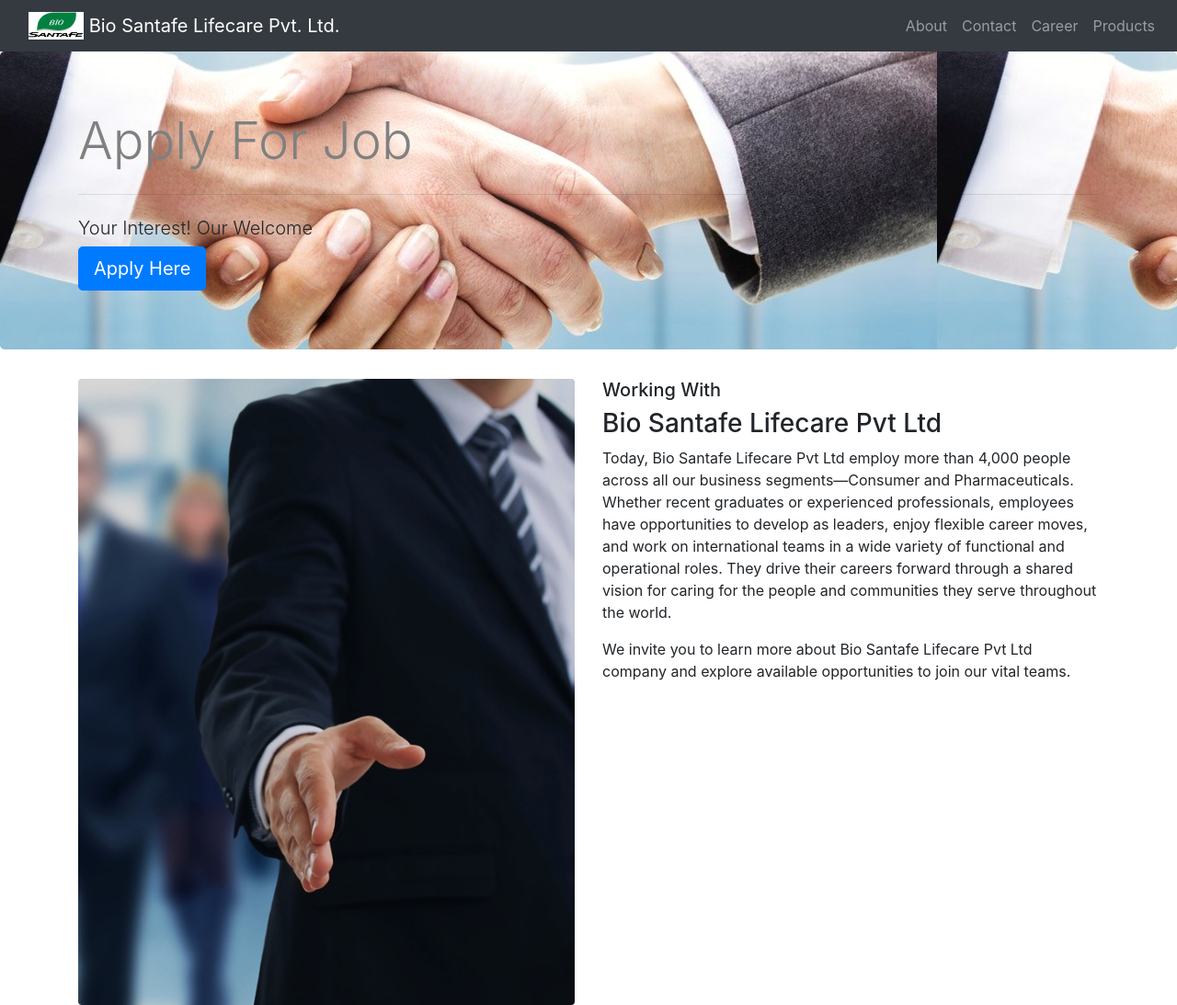
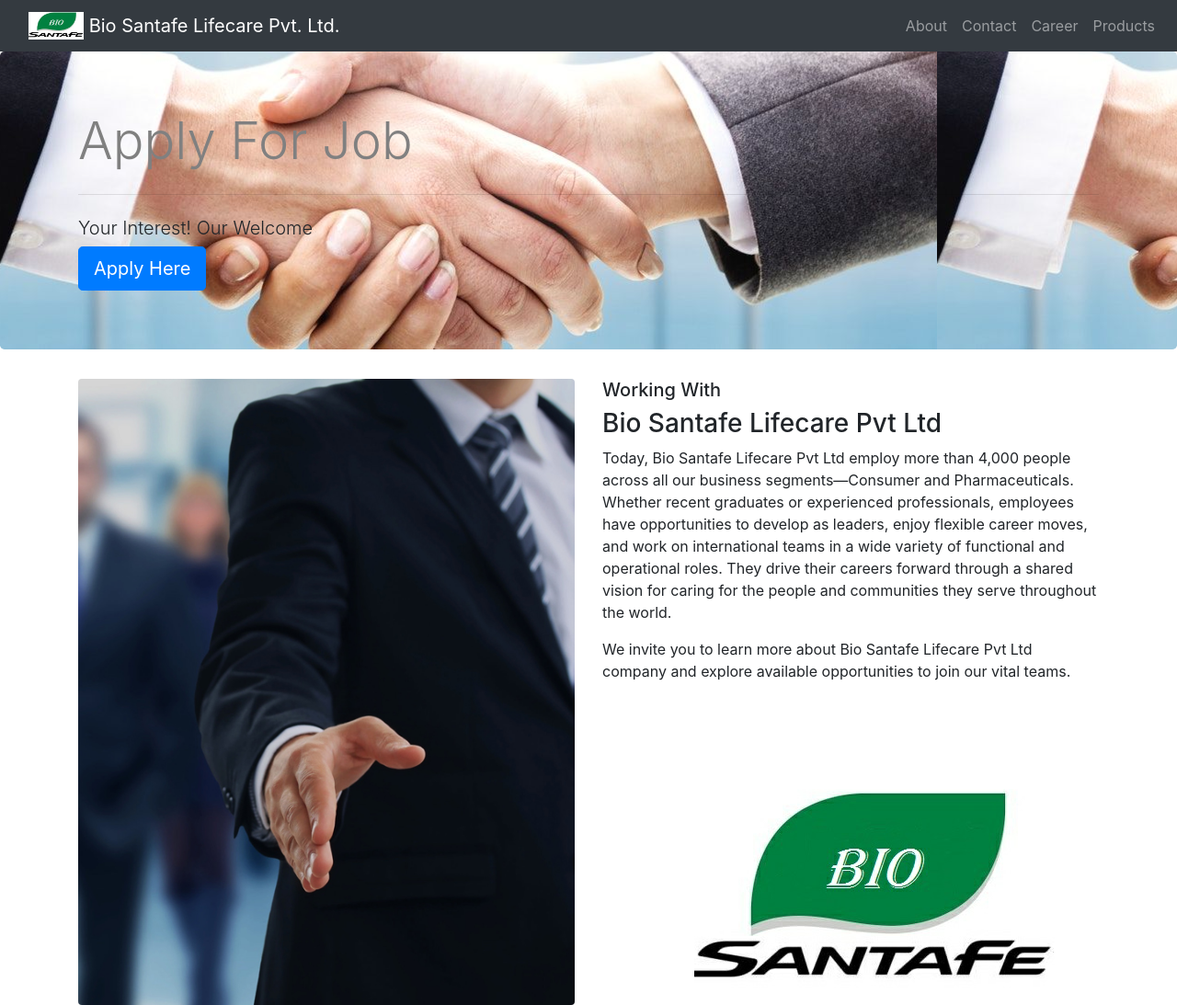
Before and after one commit to KamranEllahi/biosantafe, a plain HTML site: page career.html in a window 1280 px wide. Shown: the top 1093 px of the page at 92% size. Drawn offline with Linux system fonts and the light colour scheme.

Commit message:
Add files via upload

```diff
--- a/career.html
+++ b/career.html
@@ -69,7 +69,7 @@
           <p>Today, Bio Santafe Lifecare Pvt Ltd employ more than 4,000 people across all our business segments—Consumer and Pharmaceuticals. Whether recent graduates or experienced professionals, employees have opportunities to develop as leaders, enjoy flexible career moves, and work on international teams in a wide variety of functional and operational roles. They drive their careers forward through a shared vision for caring for the people and communities they serve throughout the world.</p>
 
 <p>We invite you to learn more about Bio Santafe Lifecare Pvt Ltd company and explore available opportunities to join our vital teams.</p>
-<img class="img-fluid rounded" src="Images/logo.png" alt="" style="padding-left:100px;padding-top:100px">
+<img class="img-fluid rounded" src="logo.png" alt="" style="padding-left:100px;padding-top:100px">
 
 
       </div>
```
Also changed, not shown: products.html (+1 -1 lines).
